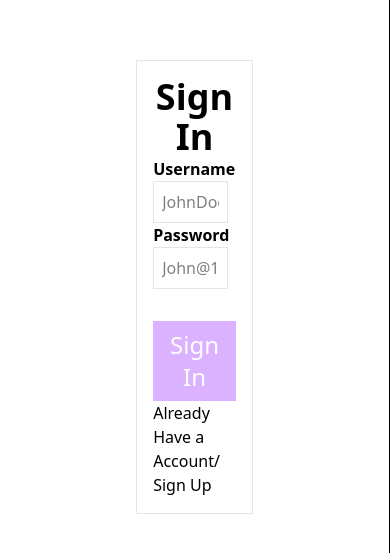
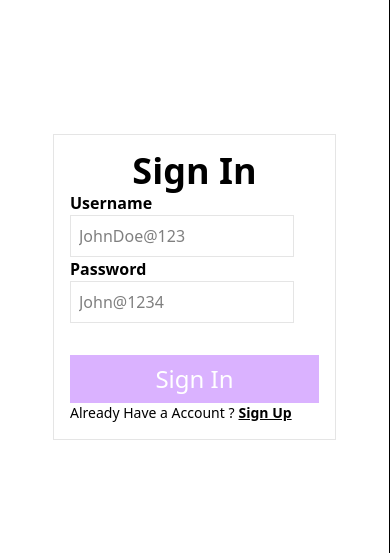
Before and after one commit to adieesingh/blog, a React app in the folder frontend/: page /signin in a window 390 px wide. Shown: the part 135-688 px from the top of the page. Built offline with nearby package versions, Linux system fonts and the light colour scheme; the HTML template or start-up script is replaced by a standard one.

Commit message:
Making responsive and added skeleton

```diff
--- a/frontend/src/pages/Post.tsx
+++ b/frontend/src/pages/Post.tsx
@@ -37,7 +37,7 @@ export const Post =()=>{
 
     return <div className="h-screen W-full" >
        <NavBar headers={{bold:"dark",size:"lg",text:"Medium"}}></NavBar>
-        <div className="w-[80%] mt-5 flex m-20 flex-col">
+        <div className="max-w-full  flex flex-col justify-center items-center">
             <InputBoxContent
             size="md"
             name="title"
@@ -56,8 +56,10 @@ export const Post =()=>{
             value={content}
             fontWeight="sm"
             ></InputBoxContent>
+            <div>
+                <ButtonProps  text="Publish" varaint="secondary" onClick={handle}  size="lg" rounded="rounded-md" padding="px-6"></ButtonProps>
+            </div>
 
-            <ButtonProps  text="Publish" varaint="secondary" onClick={handle} align="justify-center" size="lg"></ButtonProps>
         </div>
     </div>
 }
--- a/frontend/src/pages/Signin.tsx
+++ b/frontend/src/pages/Signin.tsx
@@ -33,23 +33,27 @@ export const SignIn=()=>{
         }
 
     }
-    return <div className="h-screen w-100% flex justify-center items-center border-r border-[]">
-            <div className="h-auto w-[30%] border border-[#E5E5E5] flex flex-col p-4">
+    return <div className="h-screen w-100vw flex justify-center items-center border-r border-[]">
+            <div className="h-auto sm:max-w-36 md:max-w-64 lg:max-w-full border border-[#E5E5E5] flex flex-col p-4">
                 <Header bold="dark" size="lg"  text="Sign In" align={true}></Header>
                 <InputBox text="Username" type="text" placeholder="JohnDoe@123" name="username" value={username} onChange={(e)=>setUsername(e.target.value)} ></InputBox>
                 <InputBox text="Password" type="password" placeholder="John@1234" name="password" value={password} onChange={(e)=>{setPassword(e.target.value)}}></InputBox>
                 <div className="py-4">
 
                 </div>
+
                 <ButtonProps
-                  align="justify-center"
+
                   varaint="primary"
                   rounded={true}
                   size="lg"
 
                  onClick={handle} text="Sign In"></ButtonProps>
-                 <span>Already Have a Account/</span>
-            <Link  to={'/signup'}>Sign Up</Link>
+
+                 <div className="flex gap-1">
+                 <span className="text-sm">Already Have a Account ?</span>
+                  <Link  to={'/signup'} className="text-sm underline font-bold">Sign Up</Link>
+               </div>
             </div>
 
     </div>
--- a/frontend/src/pages/Signup.tsx
+++ b/frontend/src/pages/Signup.tsx
@@ -47,7 +47,7 @@ export const Signup = () => {
 
   return (
     <div className="h-screen w-100vw flex justify-center items-center">
-      <div className="w-[30%] h-auto border border-[#E5E5E5] flex flex-col p-4 justify-center">
+      <div className="h-auto sm:max-w-full border border-[#E5E5E5] flex flex-col p-4 justify-center">
         <Header
         bold="dark"
         size="lg"
@@ -88,8 +88,8 @@ export const Signup = () => {
             </div>
 
           <ButtonProps
-        align="justify-center"
-        rounded={true}
+
+
         varaint="primary"
         size="md"
 
@@ -101,8 +101,10 @@ export const Signup = () => {
         onClick={handle}
 
         ></ButtonProps>
-        <span>Already Have a Account/</span>
-        <Link  to={'/signin'}>signin</Link>
+        <div className="flex">
+        <span className="text-sm font-semibold">Already Have a Account ?</span>
+        <Link  to={'/signin'} className="text-sm underline font-bold">signin</Link>
+        </div>
 
 
       </div>
```
Also changed, not shown: frontend/src/index.css (line endings or trailing spaces).
